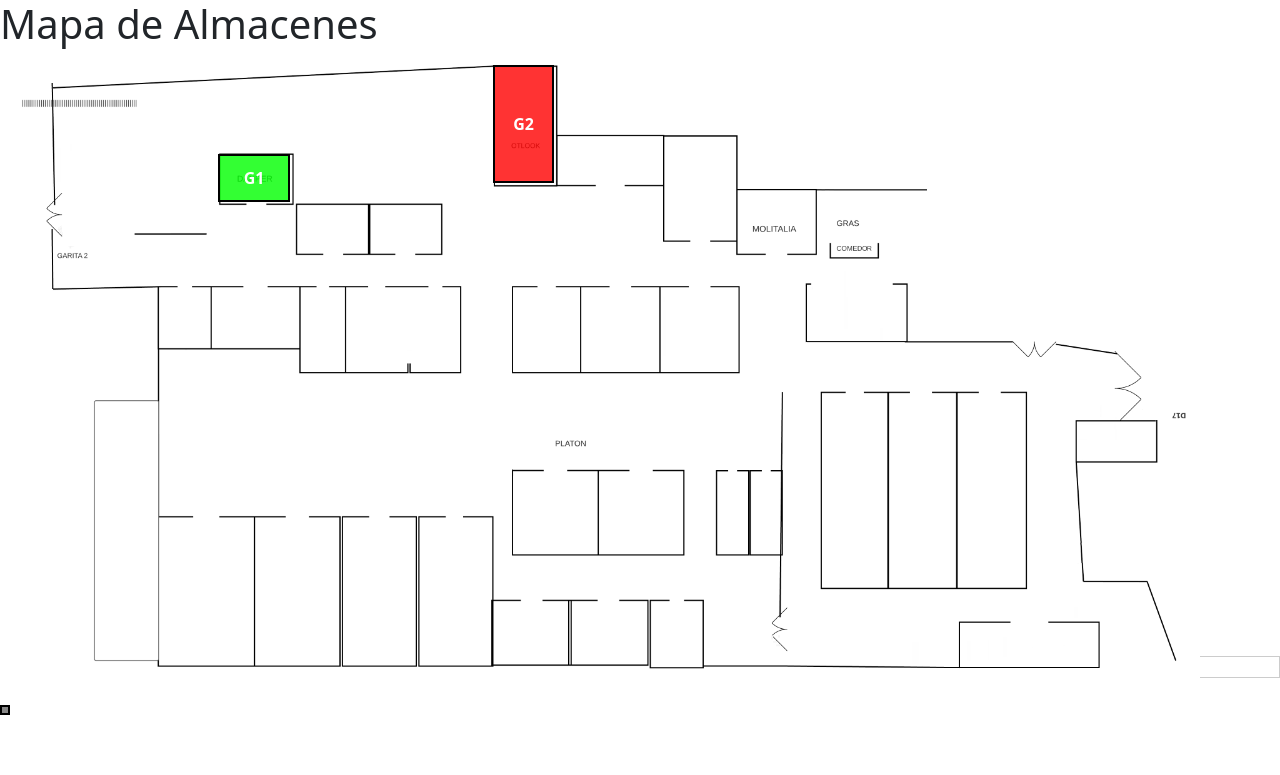
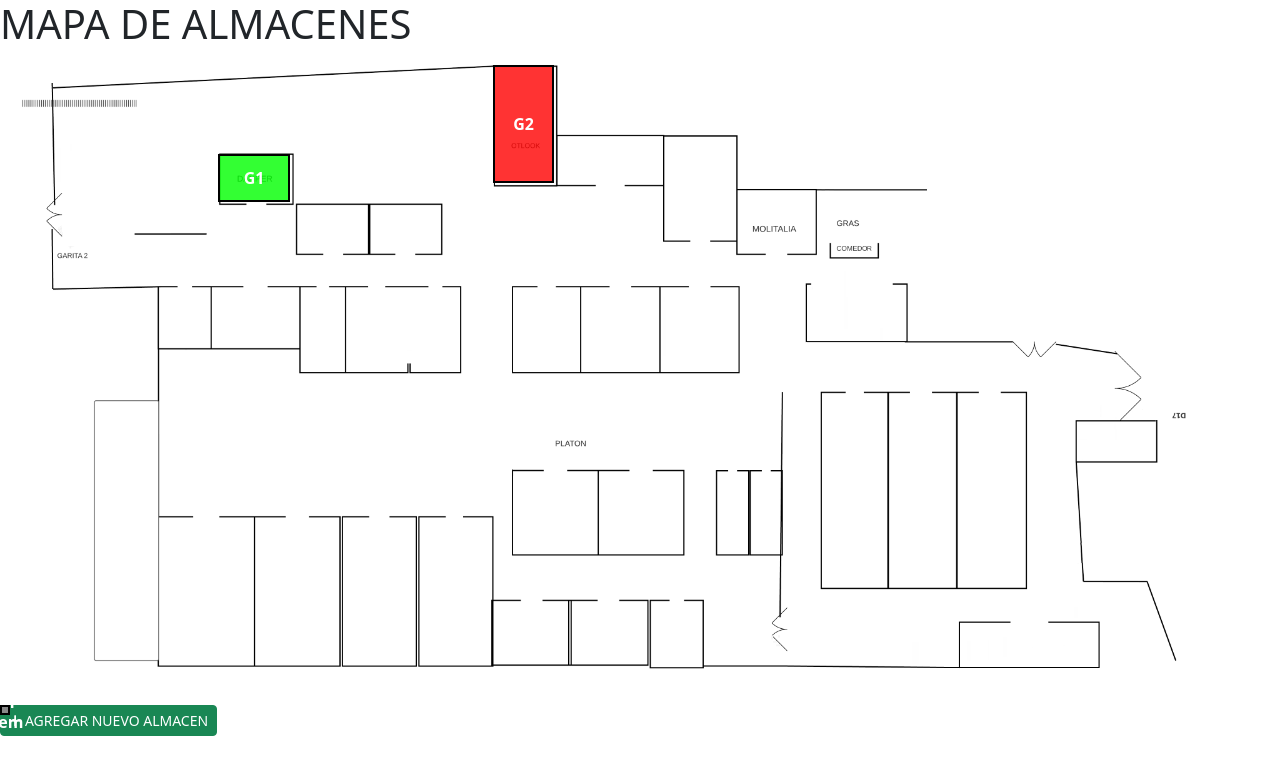
Before and after one commit to dmarino01/ControlAlmacen, a Flask app: template src/templates/index.html in a window 1280 px wide. Shown: the top 775 px of the page. Run offline with Flask 3, Linux system fonts and the light colour scheme; the template is opened without the code that fills it: most values are stand-ins (such as "Sample title", 1, 10 or a date in 2020); parts of the project's set-up code (start-up, migrations or seed data) failed here and were passed over.

Commit message:
Models Fixed

```diff
--- a/src/models/almacen_css_detalles.py
+++ b/src/models/AlmacenCSSDetalles.py
@@ -10,3 +10,5 @@
     height = db.Column(db.Integer)
     color = db.Column(db.String(20))
     almacen_id = db.Column(db.Integer, db.ForeignKey('almacenes.id'))
+
+    almacen = db.relationship('Almacen', back_populates='almacenCSSDetalles', lazy=True)
--- a/src/models/__init__.py
+++ b/src/models/__init__.py
@@ -1,5 +1,6 @@
 # models/__init__.py
 from .Almacen import Almacen
+from .AlmacenCSSDetalles import AlmacenCSSDetalles
 from .Puerta import Puerta
 from .PuertaEstado import PuertaEstado
 from .Contrato import Contrato
--- a/src/models/puerta.py
+++ b/src/models/puerta.py
@@ -11,6 +11,7 @@
     #Relationships
     estado = db.relationship('PuertaEstado', back_populates='puertas')
     contrato = db.relationship('Contrato', back_populates='puerta', lazy=True, uselist=False)
+    almacen = db.relationship('Almacen', back_populates='puertas', lazy=True)
 
     def __repr__(self):
         return (
--- a/src/templates/index.html
+++ b/src/templates/index.html
@@ -4,33 +4,31 @@
 <head>
     <meta charset="UTF-8">
     <meta name="viewport" content="width=device-width, initial-scale=1.0">
-    <title>Mapa de Almacenes</title>
+    <title>MAPA DE ALMACENES</title>
     <link rel="stylesheet" href="{{ url_for('static', filename='css/styles.css') }}">
     <link href="https://cdn.jsdelivr.net/npm/bootstrap@5.3.3/dist/css/bootstrap.min.css" rel="stylesheet"
         integrity="sha384-QWTKZyjpPEjISv5WaRU9OFeRpok6YctnYmDr5pNlyT2bRjXh0JMhjY6hW+ALEwIH" crossorigin="anonymous">
     <script src="https://cdn.jsdelivr.net/npm/bootstrap@5.3.3/dist/js/bootstrap.bundle.min.js"
         integrity="sha384-YvpcrYf0tY3lHB60NNkmXc5s9fDVZLESaAA55NDzOxhy9GkcIdslK1eN7N6jIeHz"
         crossorigin="anonymous"></script>
+    <link rel="stylesheet" href="https://cdnjs.cloudflare.com/ajax/libs/font-awesome/6.5.1/css/all.min.css">
 </head>
 
 <body>
-    <h1>Mapa de Almacenes</h1>
+    <h1>MAPA DE ALMACENES</h1>
     <div class="warehouse-map">
         <div>
             <img src="{{ url_for('static', filename='assets/Base_moche.png') }}" alt="Plano de Almacenes"
                 style="width: 150%; height: 150%;">
         </div>
         <div>
-            <!-- Agrega tus celdas aquí -->
             {% for item in almacenes %}
-            {% for css in item.almacen_css_detalles %}
+            {% for css in item.almacenCSSDetalles %}
             <div class="cell"
                 style="top: {{ css.top }}px; left: {{ css.left_pos }}px; width: {{ css.width }}px; height: {{ css.height }}px; background-color: {{ css.color }};"
                 onmouseover="showInfo({{ item.id }});" onmouseout="hideInfo({{ item.id }});">
                 {{ item.nombre }}
             </div>
-
-            <!-- El div para mostrar la información de las puertas -->
             <div class="info-box" id="info-box-{{ item.id }}"
                 style="display: none; position: absolute; top: {{ css.top + css.height + 10 }}px; left: {{ css.left_pos }}px;">
                 Puertas del Almacén '{{ item.nombre }}'
@@ -54,12 +52,51 @@
                 G2
             </div>
         </div>
-        <!-- Agrega más celdas según sea necesario -->
+        <div>
+            <button type="button" class="btn btn-sm btn-success" data-bs-toggle="modal" data-bs-target="#almacenModal">
+                <i class="fa fa-plus"></i> AGREGAR NUEVO ALMACEN
+            </button>
+        </div>
+
     </div>
 
-    <div class="info-box" id="info-box"></div>
+    <!-- Modal -->
+    <div class="modal fade" id="almacenModal" tabindex="-1" aria-labelledby="almacenModalLabel" aria-hidden="true">
+        <div class="modal-dialog">
+            <div class="modal-content">
+                <div class="modal-header">
+                    <h5 class="modal-title" id="almacenModalLabel">AGREGAR NUEVO ALMACÉN</h5>
+                    <button type="button" class="btn-close" data-bs-dismiss="modal" aria-label="Close"></button>
+                </div>
+                <div class="modal-body">
+                    <!-- Formulario dentro del modal -->
+                    <form id="almacenForm">
+                        <div class="mb-3">
+                            <label for="nombreAlmacen" class="form-label">Nombre del Almacén</label>
+                            <input type="text" class="form-control" id="nombreAlmacen" name="nombreAlmacen" required>
+                        </div>
+
+                    </form>
+                </div>
+                <div class="modal-footer">
+                    <button type="button" class="btn btn-secondary" data-bs-dismiss="modal">Cerrar</button>
+                    <button type="submit" class="btn btn-primary" form="almacenForm"><i class="fa fa-save"></i> Guardar Almacén</button>
+                </div>
+            </div>
+        </div>
+    </div>
 
     <script>
+        const modalAlmacen = document.getElementById('almacenModal');
+    const almacenModal = new bootstrap.Modal(modalAlmacen);
+
+    modalAlmacen.addEventListener('hide.bs.modal', function (event) {
+        const confirmClose = confirm('¿Estás seguro de que deseas cerrar el formulario? Se perderán los datos no guardados.');
+        if (!confirmClose) {
+            event.preventDefault();  // Evita que el modal se cierre si el usuario cancela
+        }
+    });
+
         function showInfo(id) {
             document.getElementById('info-box-' + id).style.display = 'block';
         }
@@ -67,7 +104,6 @@
         function hideInfo(id) {
             document.getElementById('info-box-' + id).style.display = 'none';
         }
-
     </script>
 </body>
 
```
Also changed, not shown: src/models/almacen.py (+3 -4 lines).
